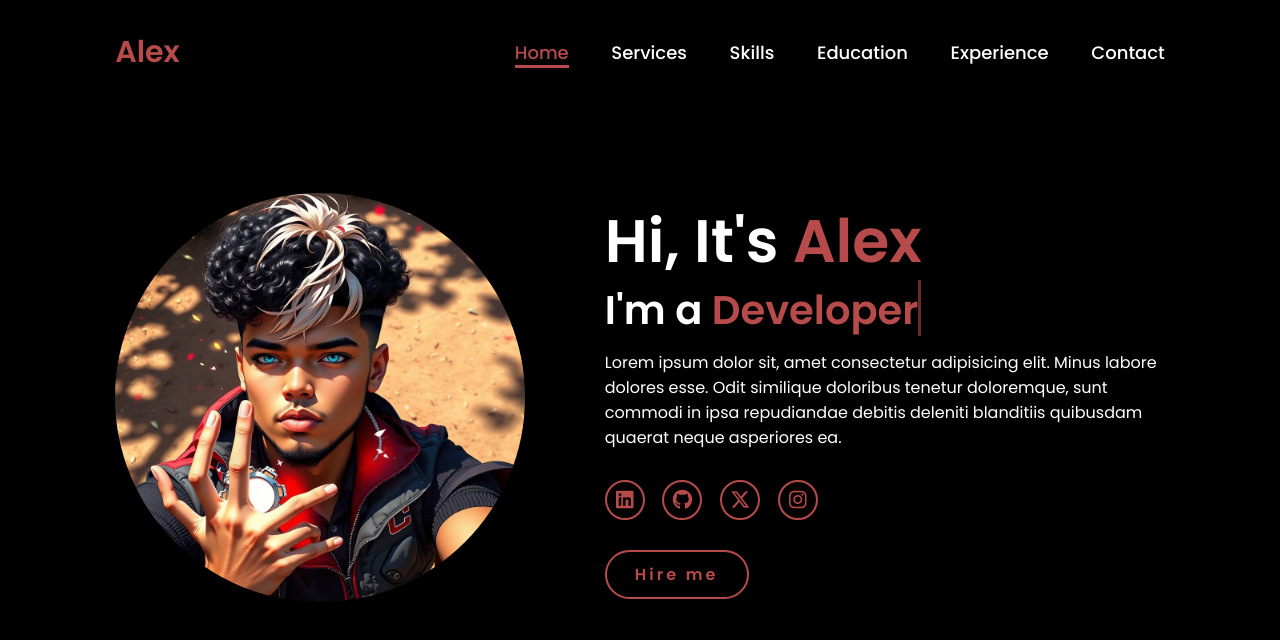
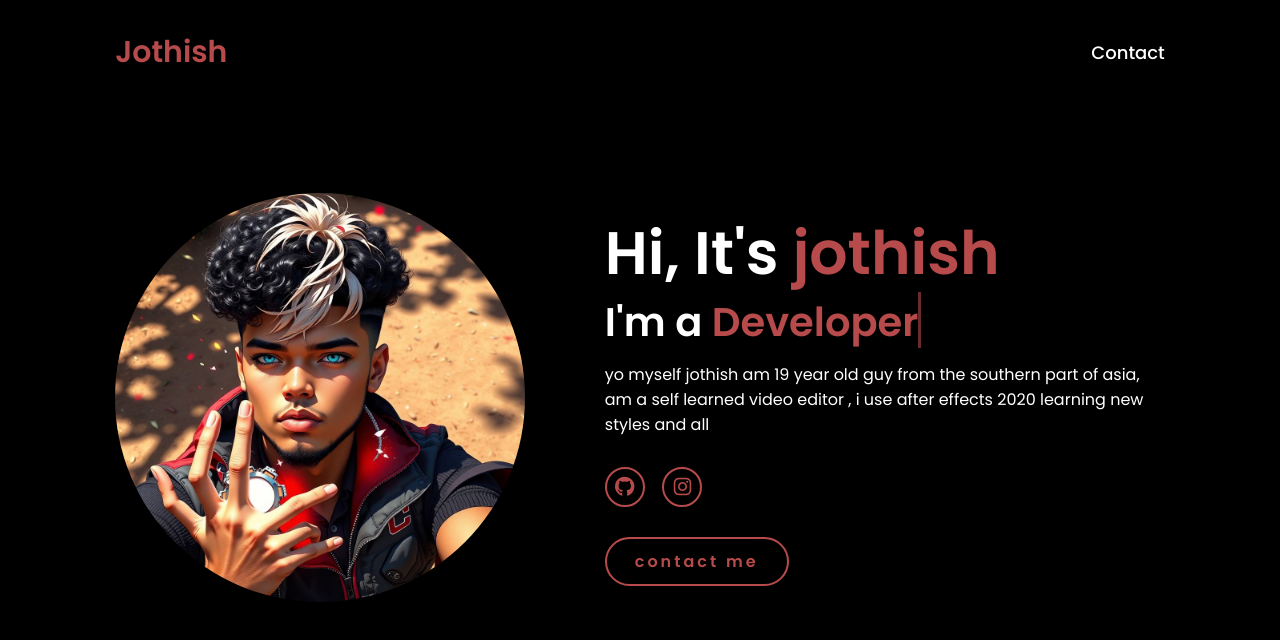
Before and after one commit to H3L7BOY/portfolio, a plain HTML site: page index.html in a window 1280 px wide. Drawn offline with Linux system fonts and the light colour scheme.

Commit message:
Update index.html

```diff
--- a/index.html
+++ b/index.html
@@ -10,15 +10,11 @@
 </head>
 <body>
     <header>
-        <a href="#" class="logo">Alex</a>
+        <a href="#" class="logo">Jothish</a>
 
         <nav>
-            <a href="#" class="active"> Home</a>
-            <a href="#" >Services</a>
-            <a href="#" >Skills</a>
-            <a href="#" >Education</a>
-            <a href="#" >Experience</a>
-            <a href="#" >Contact</a>
+
+            <a href="https://www.instagram.com/j0thish" >Contact</a>
         </nav>
     </header>
     <section class="home">
@@ -26,16 +22,16 @@
             <img src="main.jpg" alt="">
         </div>
         <div class="home-content">
-            <h1>Hi, It's <span>Alex</span></h1>
+            <h1>Hi, It's <span>jothish</span></h1>
             <h3 class="typing-text">I'm a <span></span></h3>
-            <p>Lorem ipsum dolor sit, amet consectetur adipisicing elit. Minus labore dolores esse. Odit similique doloribus tenetur doloremque, sunt commodi in ipsa repudiandae debitis deleniti blanditiis quibusdam quaerat neque asperiores ea.</p>
+            <p>yo myself jothish am 19 year old guy from the southern part of asia, am a self learned video editor , i use after effects 2020 learning new styles and all</p>
             <div class="social-icons">
-                <a href="#"><i class="fa-brands fa-linkedin"></i></a>
-                <a href="#"><i class="fa-brands fa-github"></i></a>
-                <a href="#"><i class="fa-brands fa-x-twitter"></i></a>
-                <a href="#"><i class="fa-brands fa-instagram"></i></a>
+
+                <a href="https://github.com/p3pper4u"><i class="fa-brands fa-github"></i></a>
+
+                <a href="https://www.instagram.com/j0thish"><i class="fa-brands fa-instagram"></i></a>
             </div>
-            <a href="#" class="btn">Hire me</a>
+            <a href="https://www.instagram.com/j0thish" class="btn">contact me</a>
         </div>
     </section>
 </body>
```
